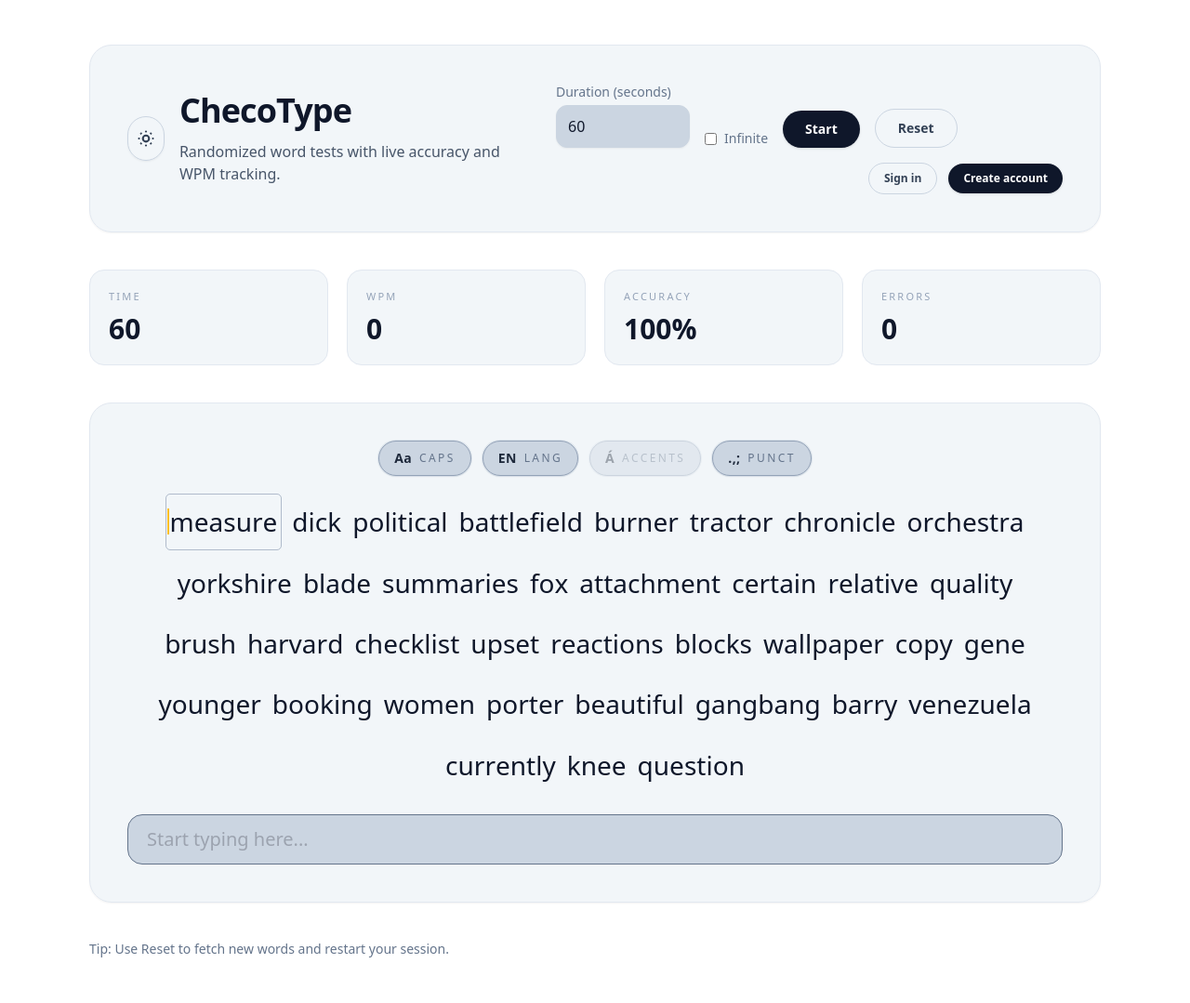
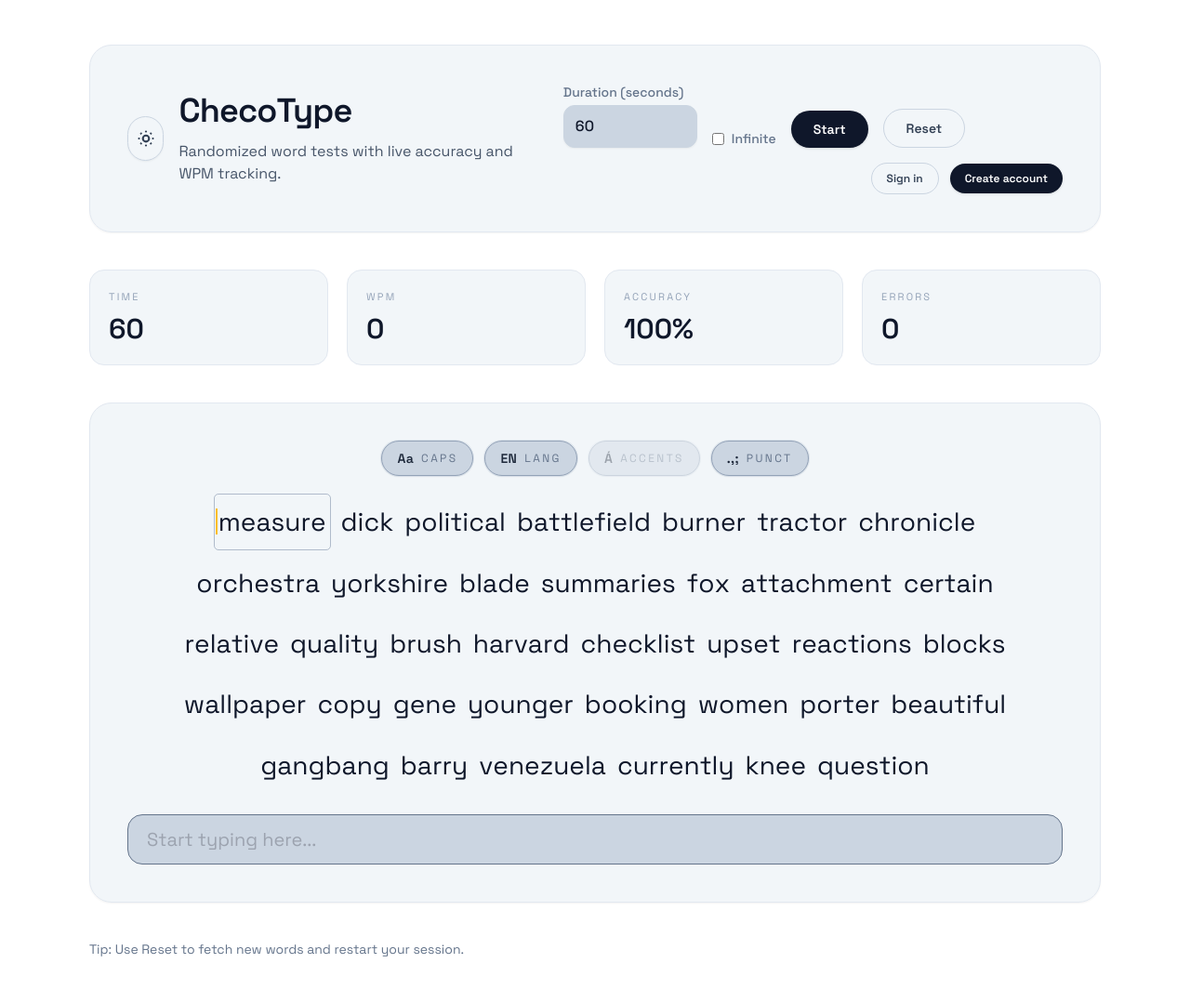
Before and after one commit to checo99dlg/Typing-Web, a Flask app: page / in a window 1280 px wide. Shown: the whole page at 93% size. Run offline with Flask 3, Linux system fonts and the light colour scheme; some libraries are stand-ins or nearby versions.

Commit message:
Use Space Grotesk across site

```diff
--- a/templates/forgot_password.html
+++ b/templates/forgot_password.html
@@ -4,6 +4,9 @@
     <meta charset="utf-8" />
     <meta name="viewport" content="width=device-width, initial-scale=1" />
     <title>Forgot password · ChecoType</title>
+    <link rel="preconnect" href="https://fonts.googleapis.com" />
+    <link rel="preconnect" href="https://fonts.gstatic.com" crossorigin />
+    <link href="https://fonts.googleapis.com/css2?family=Space+Grotesk:wght@400;500;600;700&display=swap" rel="stylesheet" />
     <script>
       (() => {
         try {
@@ -25,6 +28,9 @@
       tailwind = window.tailwind;
     </script>
     <style>
+      body {
+        font-family: "Space Grotesk", ui-sans-serif, system-ui, -apple-system, "Segoe UI", sans-serif;
+      }
       html {
         background-color: #ffffff;
       }
--- a/templates/index.html
+++ b/templates/index.html
@@ -4,6 +4,9 @@
     <meta charset="utf-8" />
     <meta name="viewport" content="width=device-width, initial-scale=1" />
     <title>ChecoType</title>
+    <link rel="preconnect" href="https://fonts.googleapis.com" />
+    <link rel="preconnect" href="https://fonts.gstatic.com" crossorigin />
+    <link href="https://fonts.googleapis.com/css2?family=Space+Grotesk:wght@400;500;600;700&display=swap" rel="stylesheet" />
     <script>
       (() => {
         try {
@@ -31,6 +34,9 @@
       tailwind = window.tailwind;
     </script>
     <style>
+      body {
+        font-family: "Space Grotesk", ui-sans-serif, system-ui, -apple-system, "Segoe UI", sans-serif;
+      }
       html {
         background-color: #ffffff;
       }
--- a/templates/login.html
+++ b/templates/login.html
@@ -4,6 +4,9 @@
     <meta charset="utf-8" />
     <meta name="viewport" content="width=device-width, initial-scale=1" />
     <title>Sign in · ChecoType</title>
+    <link rel="preconnect" href="https://fonts.googleapis.com" />
+    <link rel="preconnect" href="https://fonts.gstatic.com" crossorigin />
+    <link href="https://fonts.googleapis.com/css2?family=Space+Grotesk:wght@400;500;600;700&display=swap" rel="stylesheet" />
     <script>
       (() => {
         try {
@@ -25,6 +28,9 @@
       tailwind = window.tailwind;
     </script>
     <style>
+      body {
+        font-family: "Space Grotesk", ui-sans-serif, system-ui, -apple-system, "Segoe UI", sans-serif;
+      }
       html {
         background-color: #ffffff;
       }
--- a/templates/profile.html
+++ b/templates/profile.html
@@ -4,6 +4,9 @@
     <meta charset="utf-8" />
     <meta name="viewport" content="width=device-width, initial-scale=1" />
     <title>Profile · ChecoType</title>
+    <link rel="preconnect" href="https://fonts.googleapis.com" />
+    <link rel="preconnect" href="https://fonts.gstatic.com" crossorigin />
+    <link href="https://fonts.googleapis.com/css2?family=Space+Grotesk:wght@400;500;600;700&display=swap" rel="stylesheet" />
     <script>
       (() => {
         try {
@@ -25,6 +28,9 @@
       tailwind = window.tailwind;
     </script>
     <style>
+      body {
+        font-family: "Space Grotesk", ui-sans-serif, system-ui, -apple-system, "Segoe UI", sans-serif;
+      }
       html {
         background-color: #ffffff;
       }
--- a/templates/reset_token.html
+++ b/templates/reset_token.html
@@ -4,6 +4,9 @@
     <meta charset="utf-8" />
     <meta name="viewport" content="width=device-width, initial-scale=1" />
     <title>Set new password · ChecoType</title>
+    <link rel="preconnect" href="https://fonts.googleapis.com" />
+    <link rel="preconnect" href="https://fonts.gstatic.com" crossorigin />
+    <link href="https://fonts.googleapis.com/css2?family=Space+Grotesk:wght@400;500;600;700&display=swap" rel="stylesheet" />
     <script>
       (() => {
         try {
@@ -25,6 +28,9 @@
       tailwind = window.tailwind;
     </script>
     <style>
+      body {
+        font-family: "Space Grotesk", ui-sans-serif, system-ui, -apple-system, "Segoe UI", sans-serif;
+      }
       html {
         background-color: #ffffff;
       }
--- a/templates/signup.html
+++ b/templates/signup.html
@@ -4,6 +4,9 @@
     <meta charset="utf-8" />
     <meta name="viewport" content="width=device-width, initial-scale=1" />
     <title>Create account · ChecoType</title>
+    <link rel="preconnect" href="https://fonts.googleapis.com" />
+    <link rel="preconnect" href="https://fonts.gstatic.com" crossorigin />
+    <link href="https://fonts.googleapis.com/css2?family=Space+Grotesk:wght@400;500;600;700&display=swap" rel="stylesheet" />
     <script>
       (() => {
         try {
@@ -25,6 +28,9 @@
       tailwind = window.tailwind;
     </script>
     <style>
+      body {
+        font-family: "Space Grotesk", ui-sans-serif, system-ui, -apple-system, "Segoe UI", sans-serif;
+      }
       html {
         background-color: #ffffff;
       }
```
